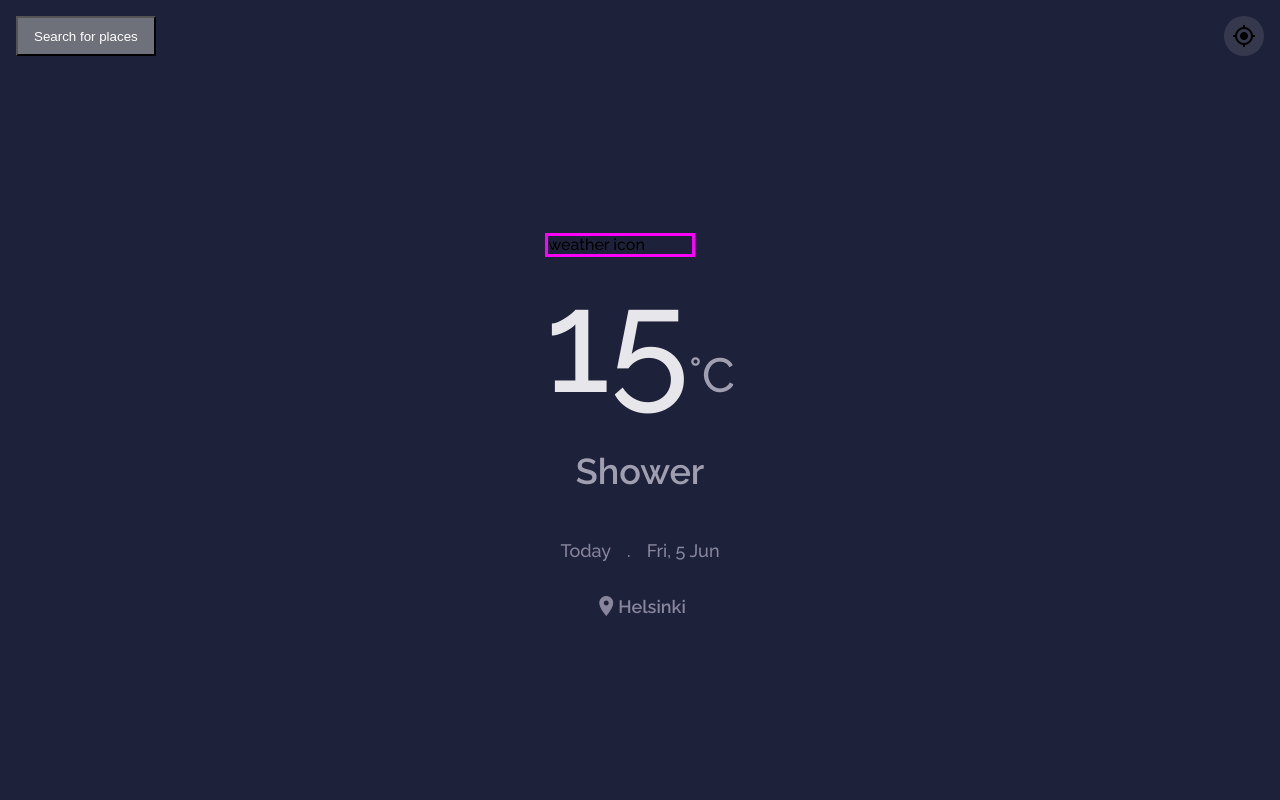
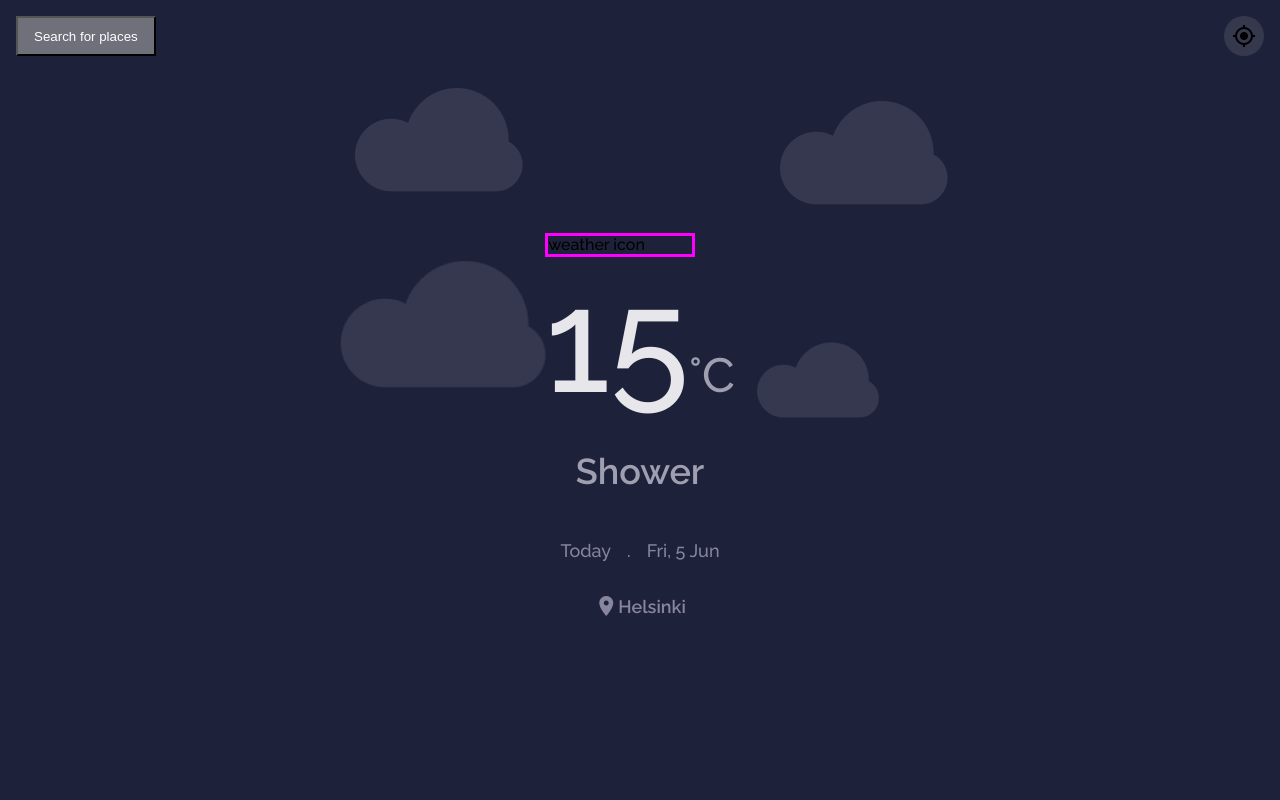
Before and after one commit to IevgeniiaAbdulina/Weather-App-Challenge, a React (Create React App) app: page / in a window 1280 px wide. Shown: the top 800 px of the page. Built offline with nearby package versions, Linux system fonts and the light colour scheme.

Commit message:
Added Cloud-background Image on main screen

```diff
--- a/src/components/weather-broadcast/WeatherBroadcast.css
+++ b/src/components/weather-broadcast/WeatherBroadcast.css
@@ -1,9 +1,21 @@
 
 .weather-broadcast {
+    display: block;
     width: 100%;
     height: 100vh;
     padding: var(--spacing-md);
     background-color: var(--blue-space-cadet);
+}
+
+.weather-broadcast::after {
+    content: "";
+    background: url(../../img/Cloud-background.png) no-repeat 50% 10%  / auto auto;
+    opacity: 0.1;
+    top: 0;
+    left: 0;
+    bottom: 0;
+    right: 0;
+    position: absolute;
 }
 
 .header {
```
